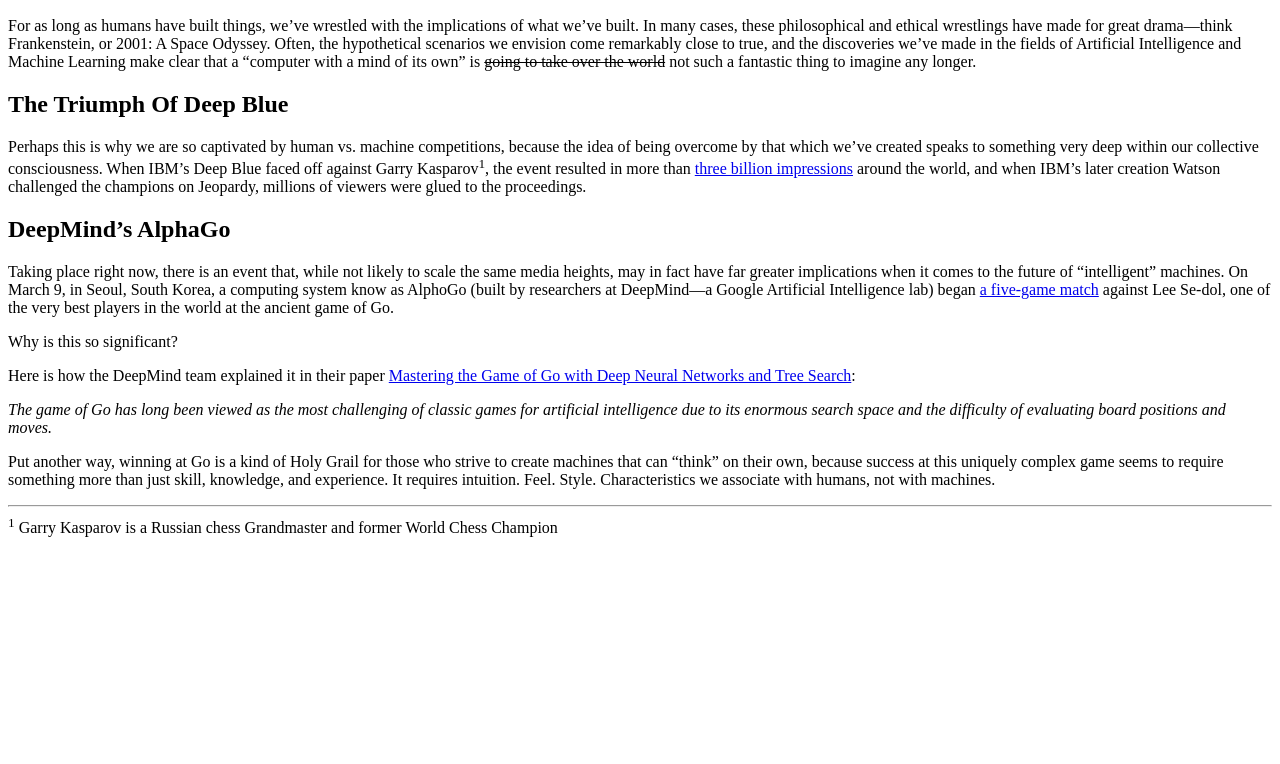
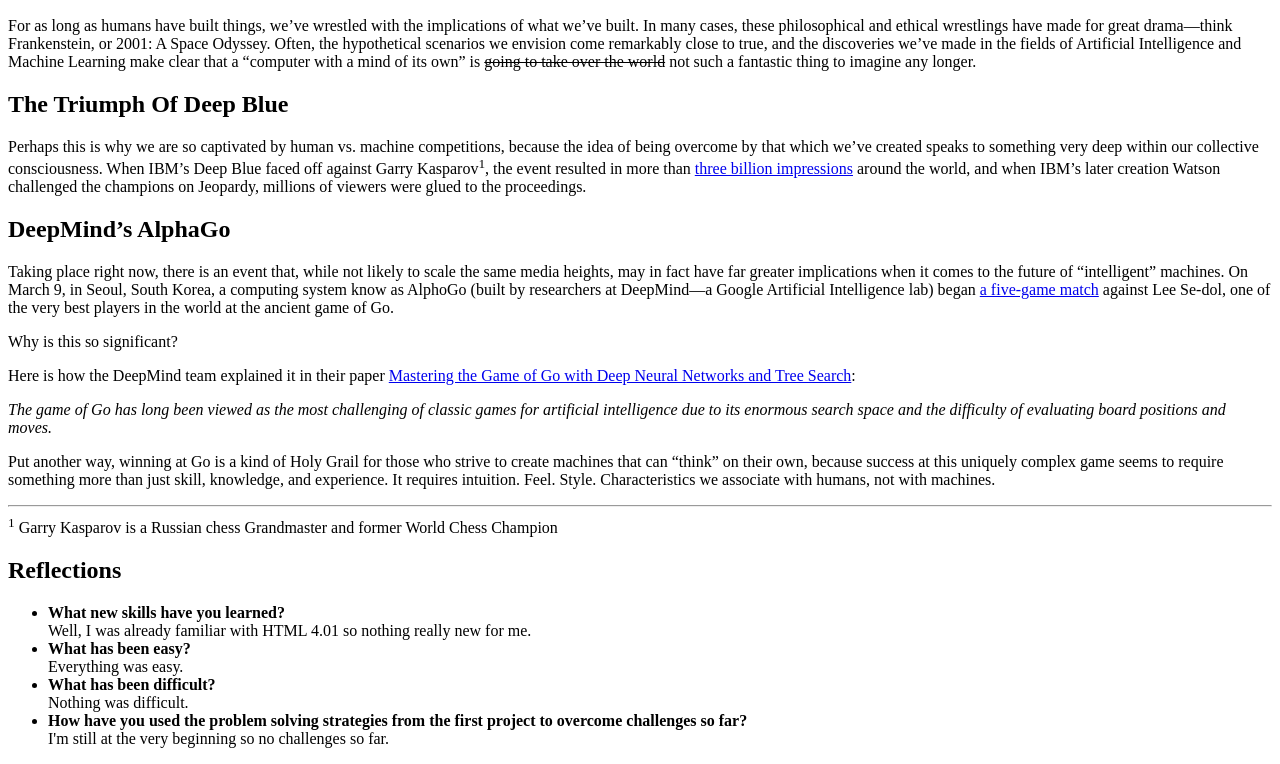
Before and after one commit to kshpikat/u, a plain HTML site: page mockup-to-article/index.html in a window 1280 px wide. Shown: the part 503-1267 px from the top of the page. Before the commit the page ends 1048 px from the top, so only its background shows below. Drawn offline with Linux system fonts and the light colour scheme.

Commit message:
Add the reflection answers for four questions:
* What new skills have you learned?
* What has been easy?
* What has been difficult?
* How have you used the problem solving strategies from the first project to overcome challenges so far?

```diff
--- a/mockup-to-article/index.html
+++ b/mockup-to-article/index.html
@@ -56,5 +56,29 @@
     and experience. It requires intuition. Feel. Style. Characteristics we associate with humans, not with machines.</p>
 <hr>
 <sup>1</sup> Garry Kasparov is a Russian chess Grandmaster and former World Chess Champion
+
+<h2>Reflections</h2>
+<ul>
+    <li><strong>What new skills have you learned?</strong>
+        <br>
+        Well, I was already familiar with HTML 4.01 so nothing really new for me.
+    </li>
+
+    <li><strong>What has been easy?</strong>
+        <br>
+        Everything was easy.
+    </li>
+
+    <li><strong>What has been difficult?</strong>
+        <br>
+        Nothing was difficult.
+    </li>
+
+    <li><strong>How have you used the problem solving strategies from the first project to overcome challenges so far?</strong>
+        <br>
+        I'm still at the very beginning so no challenges so far.
+    </li>
+</ul>
+
 </body>
 </html>
```
